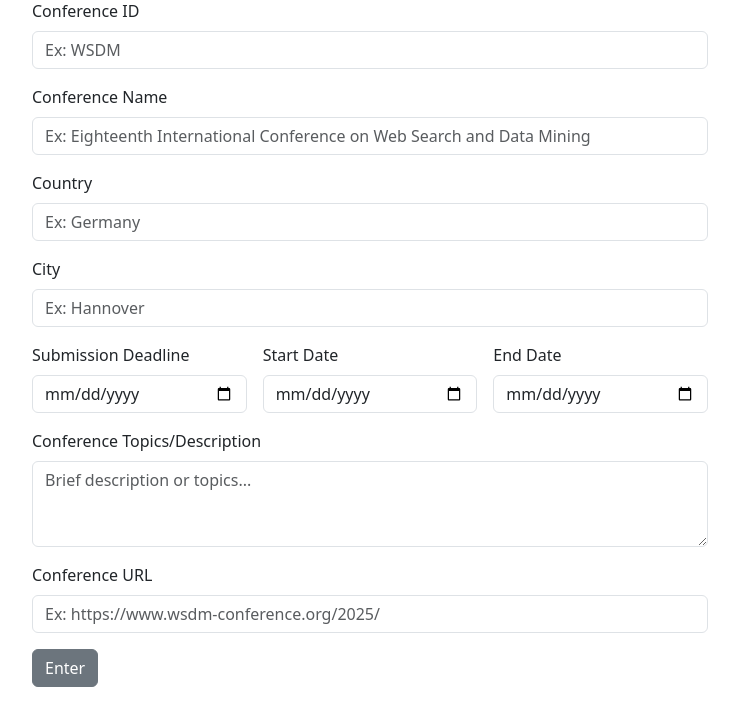
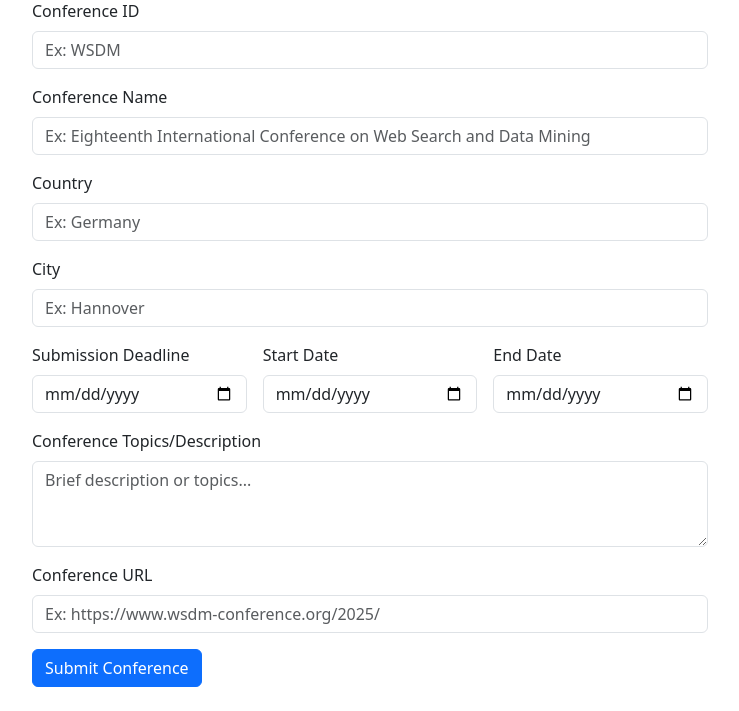
Before and after one commit to kubishi/scholar, a Flask app: page /add_conf in a window 1280 px wide. Shown: the part 153-864 px from the top of the page, without its empty margins (270-1009 px from the left). Run offline with Flask 3, Linux system fonts and the light colour scheme.

Commit message:
Minor update to enter conference page

```diff
--- a/Frontend/app.py
+++ b/Frontend/app.py
@@ -278,7 +278,8 @@ def conference_adder():
 
 
 
-    return render_template('add_conference.html')
+    return render_template('add_conference.html',
+                           conference_id=conference_id)
 
 if __name__ == "__main__":
     app.run(host="0.0.0.0", port=env.get("PORT", 3000), debug=True)
--- a/Frontend/templates/add_conference.html
+++ b/Frontend/templates/add_conference.html
@@ -58,9 +58,32 @@
         <input type="text" class="form-control" id="conference_link" name="conference_link" rows="3" required placeholder="Ex: https://www.wsdm-conference.org/2025/">
     </div>
 
+     <!-- Modal -->
+
+    <button type="button" class="btn btn-primary" data-bs-toggle="modal" data-bs-target="#exampleModal">
+      Submit Conference
+    </button>
 
 
-    <button type="submit" class="btn btn-secondary">Enter</button>
+    <div class="modal fade" id="exampleModal" tabindex="-1" aria-labelledby="exampleModalLabel" aria-hidden="true">
+      <div class="modal-dialog">
+        <div class="modal-content">
+          <div class="modal-header">
+            <h1 class="modal-title fs-5" id="exampleModalLabel">Confirm Input</h1>
+            <button type="button" class="btn-close" data-bs-dismiss="modal" aria-label="Close"></button>
+
+          <div class="modal-footer">
+            <button type="button" class="btn btn-secondary" data-bs-dismiss="modal">Close</button>
+            <button type="submit" class="btn btn-primary">Enter</button>
+          </div>
+        </div>
+      </div>
+    </div>
+
+
+
+
+
   </form>
 
 
--- a/Frontend/templates/index.html
+++ b/Frontend/templates/index.html
@@ -49,7 +49,6 @@
           </button>
       {% endif %}
     </div>
-
 
 
     <!-- Toggle Advanced Search Button -->
```
Also changed, not shown: 1 other file.
